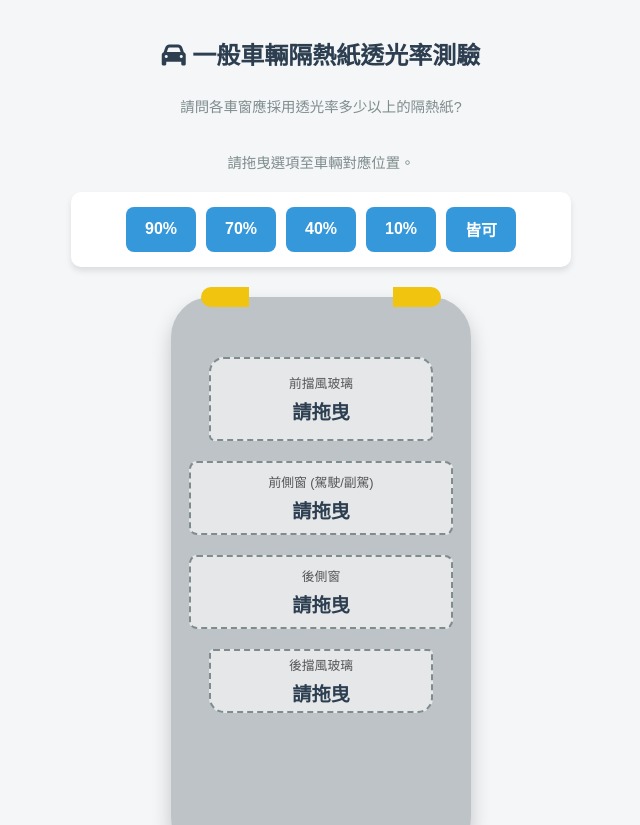
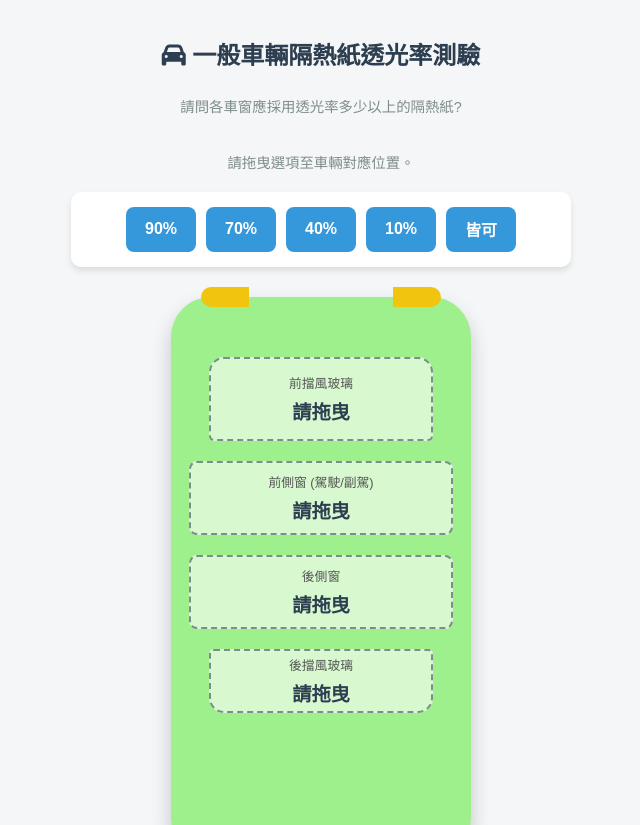
Before and after one commit to jahcom64/ar-pages, a plain HTML site: page CarTintQuiz/index.html in a window 1280 px wide. Shown: the top 825 px of the page, without its empty margins (319-959 px from the left). Drawn offline with Linux system fonts and the light colour scheme.

Commit message:
Update index.html

```diff
--- a/CarTintQuiz/index.html
+++ b/CarTintQuiz/index.html
@@ -103,7 +103,7 @@
             position: relative;
             width: 300px;
             height: 520px;
-            background-color: #bdc3c7;
+            background-color: #9df08b;
             border-radius: 40px;
             display: flex;
             flex-direction: column;
```
